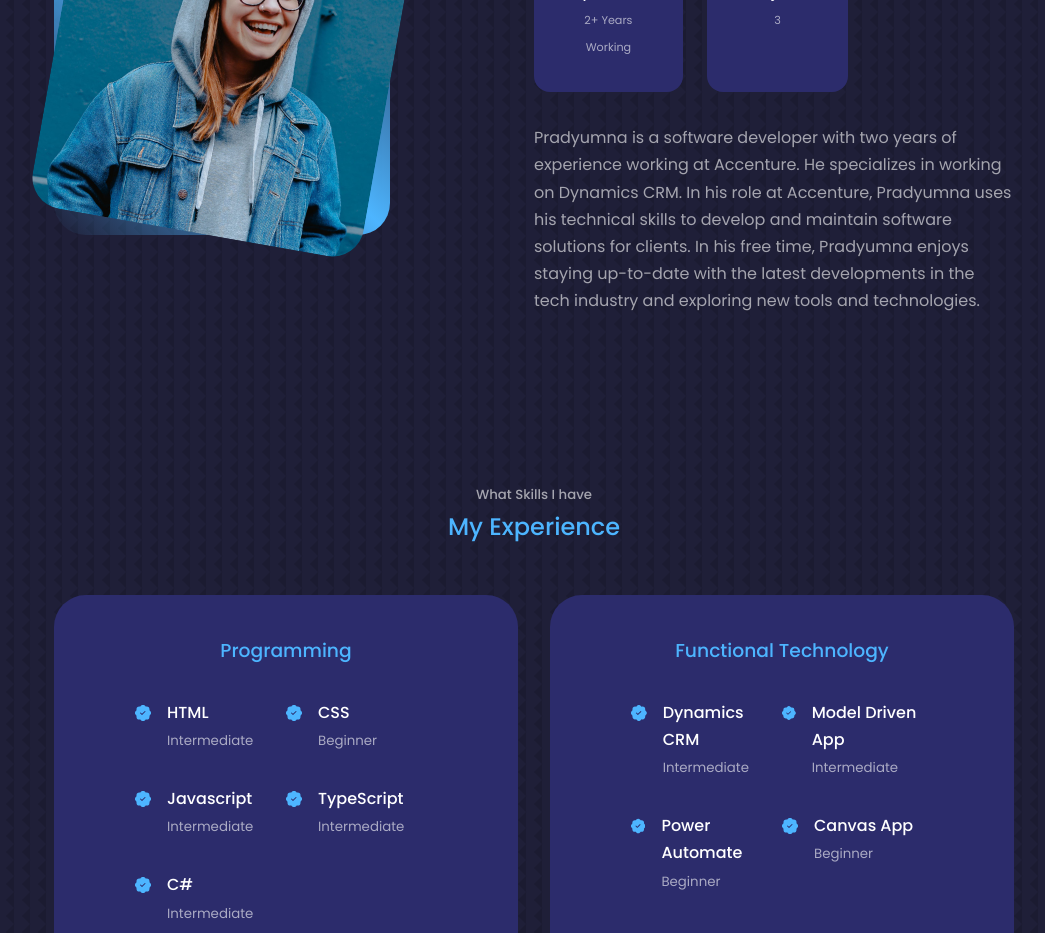
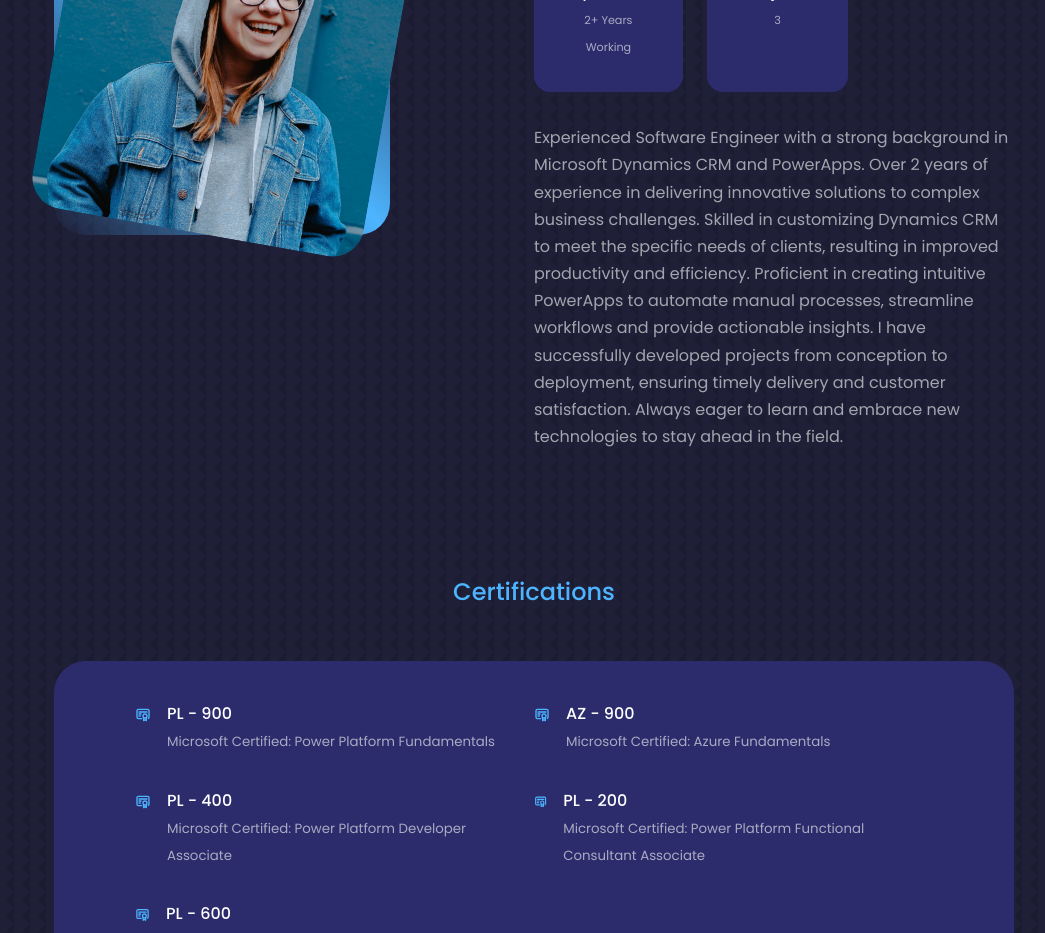
Before and after one commit to pradhyum999-cyber/Portfolio, a React (Create React App) app in the folder react-portfolio-website-1/: page / in a window 1280 px wide. Shown: the part 1140-2073 px from the top of the page, without its empty margins (106-1151 px from the left). Built offline with nearby package versions, Linux system fonts and the light colour scheme.

Commit message:
added certification

```diff
--- a/react-portfolio-website-1/src/App.jsx
+++ b/react-portfolio-website-1/src/App.jsx
@@ -3,11 +3,9 @@ import Header from './components/header/Header'
 import Nav from './components/nav/Nav'
 import About from './components/about/About'
 import Experience from './components/experience/Experience'
-import Services from './components/services/Services'
-import Portfolio from './components/portfolio/Portfolio'
-import Testimonials from './components/testimonials/Testimonials'
 import Contact from './components/contact/Contact'
 import Footer from './components/footer/Footer'
+import Certification from './components/certification/certification'
 
 const App = () => {
   return (
@@ -15,6 +13,7 @@ const App = () => {
        <Header />
        <Nav />
        <About />
+       <Certification/>
        <Experience />
        <Contact />
        <Footer />
--- a/react-portfolio-website-1/src/components/Certification/certification.css
+++ b/react-portfolio-website-1/src/components/Certification/certification.css
@@ -1,6 +1,9 @@
+#certification {
+    margin-top: 5rem;
+}
+
 .certification__container {
     display: grid;
-    grid-template-columns: 1fr 1fr;
     gap: 2rem;
 }
 
@@ -16,12 +19,6 @@
     background: transparent;
     border-color: var(--color-primary-variant);
     cursor: default;
-}
-
-.certification__container>div h3 {
-    text-align: center;
-    margin-bottom: 2rem;
-    color: var(--color-primary);
 }
 
 .certification__content {
--- a/react-portfolio-website-1/src/components/Certification/certification.jsx
+++ b/react-portfolio-website-1/src/components/Certification/certification.jsx
@@ -1,6 +1,6 @@
 import React from 'react'
 import './certification.css'
-import { BsPatchCheckFill } from 'react-icons/bs'
+import { TbCertificate } from 'react-icons/tb'
 
 const Certification = () => {
   return (
@@ -9,38 +9,38 @@ const Certification = () => {
       <div className='container certification__container'>
           <div className='certification__content'>
             <article className='certification__details'>
-              <BsPatchCheckFill className='certification__details-icons' />
+              <TbCertificate className='certification__details-icons' />
               <div>
-                <h4>PL-900</h4>
-                <small className='text-light'>Intermediate</small>
+                <h4>PL - 900</h4>
+                <small className='text-light'>Microsoft Certified: Power Platform Fundamentals</small>
               </div>
             </article>
             <article className='certification__details'>
-              <BsPatchCheckFill className='certification__details-icons' />
+              <TbCertificate className='certification__details-icons' />
               <div>
-                <h4>CSS</h4>
-                <small className='text-light'>Beginner</small>
+                <h4>AZ - 900</h4>
+                <small className='text-light'>Microsoft Certified: Azure Fundamentals</small>
               </div>
             </article>
             <article className='certification__details'>
-              <BsPatchCheckFill className='certification__details-icons' />
+              <TbCertificate className='certification__details-icons' />
               <div>
-                <h4>Javascript</h4>
-                <small className='text-light'>Intermediate</small>
+                <h4>PL - 400</h4>
+                <small className='text-light'>Microsoft Certified: Power Platform Developer Associate</small>
               </div>
             </article>
             <article className='certification__details'>
-              <BsPatchCheckFill className='certification__details-icons' />
+              <TbCertificate className='certification__details-icons' />
               <div>
-                <h4>TypeScript</h4>
-                <small className='text-light'>Intermediate</small>
+                <h4>PL - 200</h4>
+                <small className='text-light'>Microsoft Certified: Power Platform Functional Consultant Associate</small>
               </div>
             </article>
             <article className='certification__details'>
-              <BsPatchCheckFill className='certification__details-icons' />
+              <TbCertificate className='certification__details-icons' />
               <div>
-                <h4>C#</h4>
-                <small className='text-light'>Intermediate</small></div>
+                <h4>PL - 600</h4>
+                <small className='text-light'>Microsoft Certified: Power Platform Solution Architect Expert</small></div>
             </article>
           </div>
         </div>
--- a/react-portfolio-website-1/src/components/about/About.jsx
+++ b/react-portfolio-website-1/src/components/about/About.jsx
@@ -33,12 +33,12 @@ const About = () => {
     </article>
     </div>
     <p>
-      Pradyumna is a software developer with two years of experience working
-      at Accenture. He specializes in working on Dynamics CRM.
-      In his role at Accenture, Pradyumna uses his technical skills to develop
-      and maintain software solutions for clients. In his free time,
-      Pradyumna enjoys staying up-to-date with the latest developments
-      in the tech industry and exploring new tools and technologies.
+    Experienced Software Engineer with a strong background in Microsoft Dynamics CRM and PowerApps.
+    Over 2 years of experience in delivering innovative solutions to complex business challenges.
+    Skilled in customizing Dynamics CRM to meet the specific needs of clients, resulting in improved productivity and efficiency.
+    Proficient in creating intuitive PowerApps to automate manual processes, streamline workflows and provide actionable insights.
+    I have successfully developed projects from conception to deployment, ensuring timely delivery and customer satisfaction.
+    Always eager to learn and embrace new technologies to stay ahead in the field.
       </p>
 
     </div>
```
